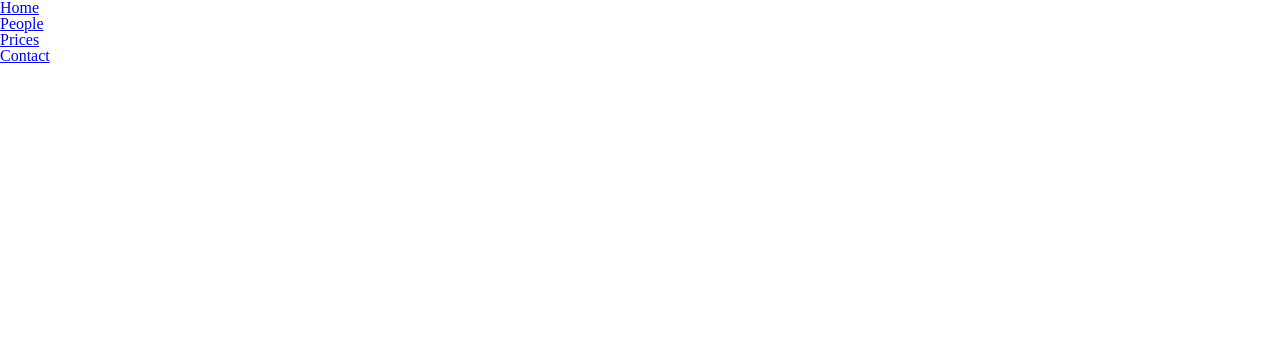
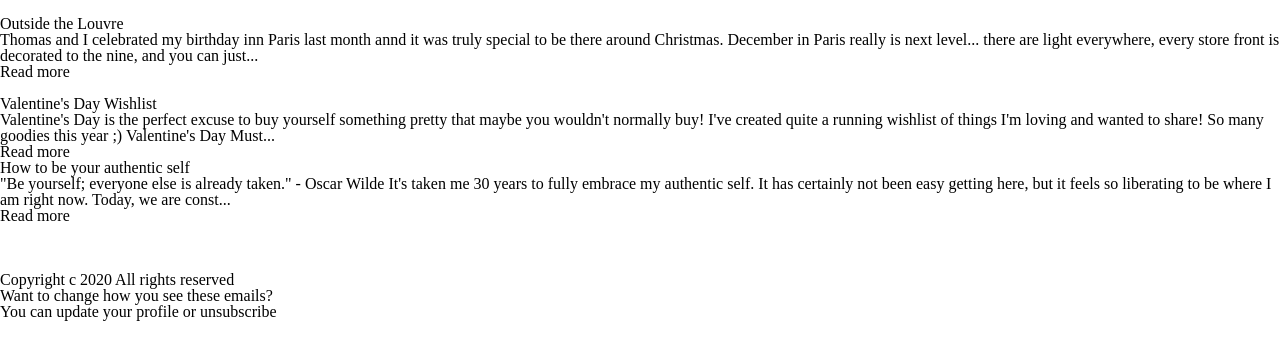
Before and after one commit to LutherCalvinRiggs/email-templates, a plain HTML site: page lifestyle-email-template/index.html in a window 1280 px wide. Drawn offline with Linux system fonts and the light colour scheme.

Commit message:
wireframe for lifestyle-email-template

```diff
--- a/lifestyle-email-template/index.html
+++ b/lifestyle-email-template/index.html
@@ -25,24 +25,67 @@
     </head>
 
     <body>
+        <div id="banner-wrapper">
+            <h1 id="banner-text"></h1>
+            <img id="banner-image">
+        </div>
 
-            <nav role='navigation' aria-label='main menu'>
-                <ul class='navbar'>
-                    <li><a href='/'>Home</a></li>
-                    <li><a href='/people'>People</a></li>
-                    <li><a href='/prices'>Prices</a></li>
-                    <li><a href='/contact'>Contact</a></li>
-                </ul>
-            </nav>
+        <div id="main-image-wrapper">
+            <figure id="main-image"></figure>
+            <figcaption id="main-image-caption"></figcaption>
+        </div>
 
-            <main>
+        <article id="main-article">
+            <h2>Outside the Louvre</h2>
+            <p>Thomas and I celebrated my birthday inn Paris last month annd it was truly special to be there around Christmas. December in Paris really is next level... there are light everywhere, every store front is decorated to the nine, and you can just...</p>
+            <a id="main-article-link">Read more</a>
+        </article>
 
-            </main>
+        <article id="article-one-wrapper">
+            <img id="article-one-image">
+            <div id="article-one-blub">
+                <h2>Valentine's Day Wishlist</h2>
+                <p>Valentine's Day is the perfect excuse to buy yourself something pretty that maybe you wouldn't normally buy! I've created quite a running wishlist of things I'm loving and wanted to share! So many goodies this year ;) Valentine's Day Must...</p>
+                <a id="article-one-link">Read more</a>
+            </div>
+        </article>
 
-            <footer>
-                <a href=''></a>
-                <a href=''></a>
-            </footer>
+        <article id="article-two-wrapper">
+            <div id="article-two-blub">
+                <h2>How to be your authentic self</h2>
+                <p>"Be yourself; everyone else is already taken." - Oscar Wilde It's taken me 30 years to fully embrace my authentic self. It has certainly not been easy getting here, but it feels so liberating to be where I am right now. Today, we are const...</p>
+                <a id="article-two-link">Read more</a>
+            </div>
+            <img id="article-two-image">
+        </article>
+
+        <div id="suggestions">
+            <img id="suggestions-title-image">
+            <div id="suggestion-image-wrapper">
+                <!-- Should these be fig/figcaption so you can overlay numbers on top? -->
+                <img id="suggestion-one" class="suggestion-tile">
+                <img id="suggestion-two" class="suggestion-tile">
+                <img id="suggestion-three" class="suggestion-tile">
+            </div>
+        </div>
+
+        <div id="instagram">
+            <!-- Pretty sure this should be an <iframe> -->
+        </div>
+
+        <ul id="social-links">
+            <li id="social-instagram" class="social-link"></li>
+            <li id="social-facebook" class="social-link"></li>
+            <li id="social-twitter" class="social-link"></li>
+            <li id="social-pinterest" class="social-link"></li>
+        </ul>
+
+        <footer>
+            <p>Copyright c 2020 All rights reserved</p>
+            <p>Want to change how you see these emails?</p>
+            <p>You can <a>update your profile</a> or <a>unsubscribe</a></p>
+        </footer>
+
 
     </body>
 
```
